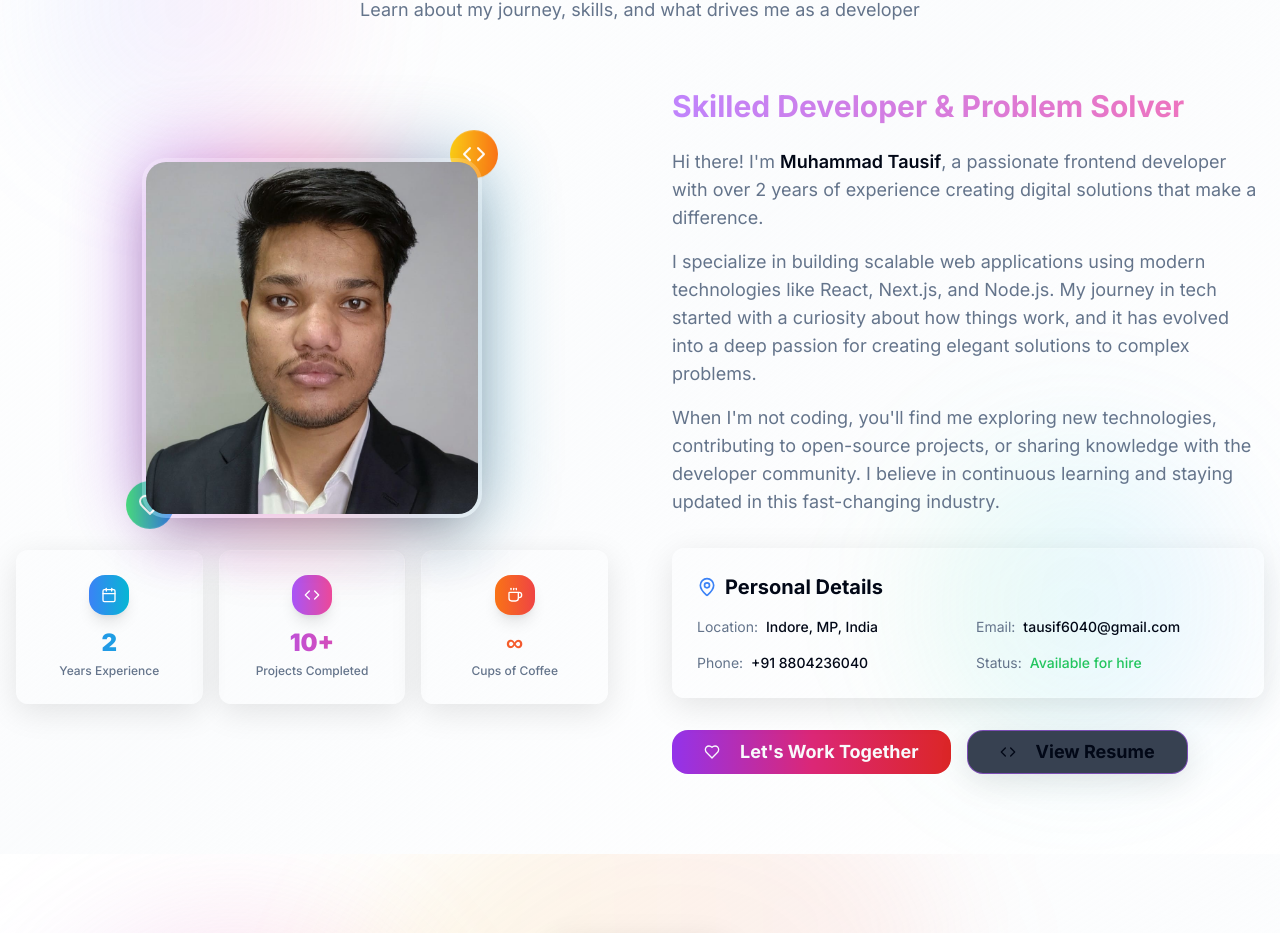
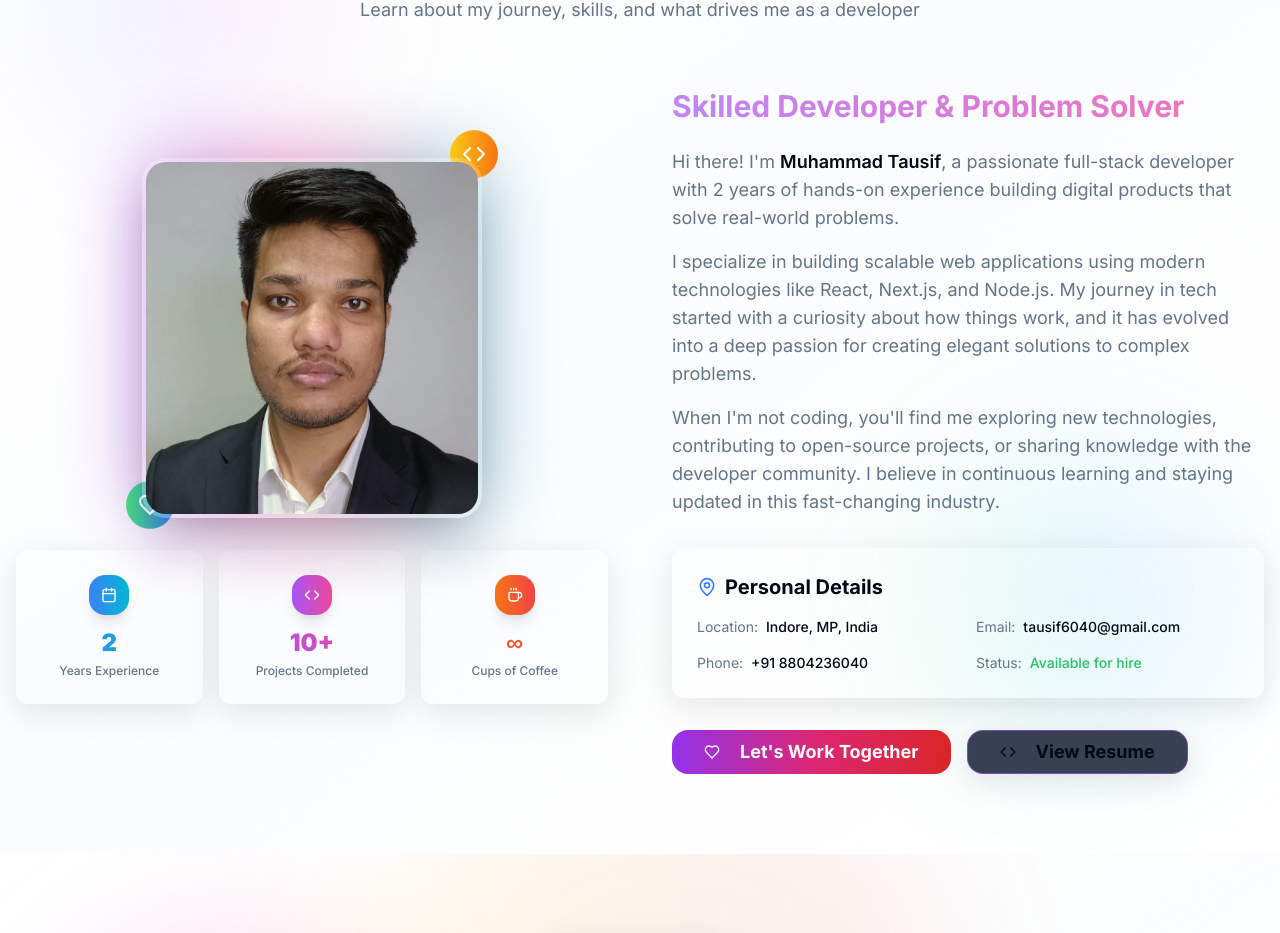
Before and after one commit to tausif40/tausif-portfolio, a Next.js app: page / in a window 1280 px wide. Shown: the part 1010-1943 px from the top of the page. Built offline with nearby package versions, Linux system fonts and the light colour scheme.

Commit message:
update about

```diff
--- a/components/about-section.tsx
+++ b/components/about-section.tsx
@@ -120,9 +120,7 @@ export function AboutSection() {
 
               <div className="space-y-4 text-md md:text-lg text-muted-foreground leading-relaxed">
                 <p>
-                  Hi there! I'm <span className="font-semibold text-foreground">{personal.name}</span>, a passionate
-                  frontend developer with over 2 years of experience creating digital solutions that make a
-                  difference.
+                  Hi there! I'm <span className="font-semibold text-foreground">{personal.name}</span>, a passionate full-stack developer with 2 years of hands-on experience building digital products that solve real-world problems.
                 </p>
 
                 <p>
```
